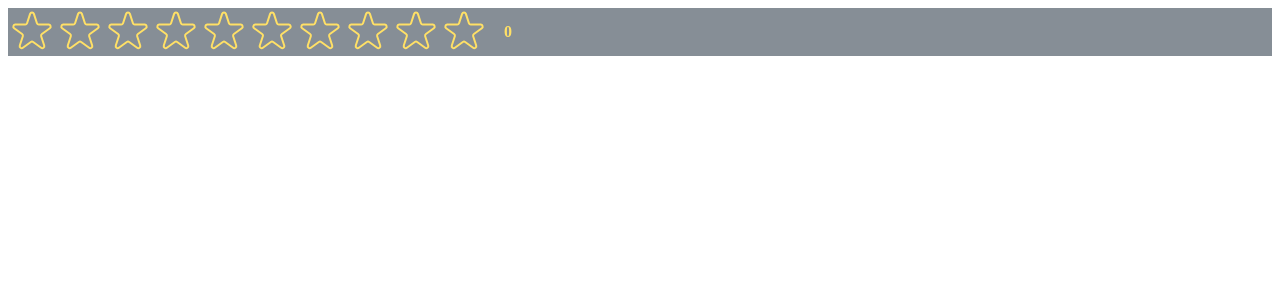
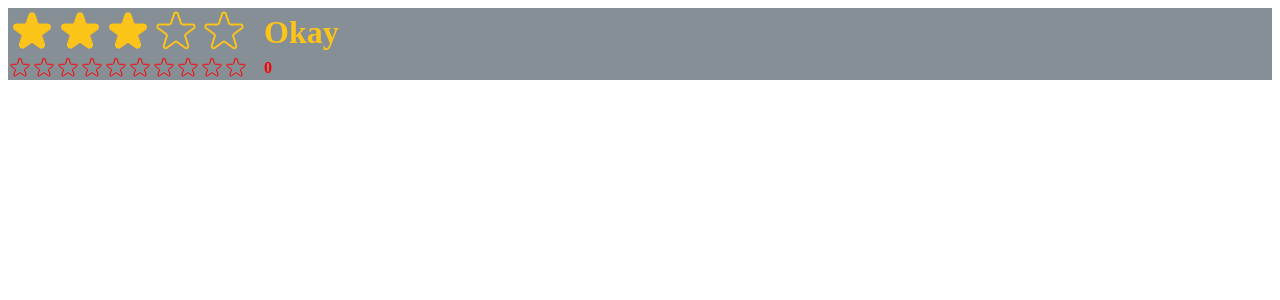
Before and after one commit to JoseAlbDR/usepopcorn-react, a React (Create React App) app: page / in a window 1280 px wide. Shown: the top 300 px of the page. Built offline with nearby package versions, Linux system fonts and the light colour scheme.

Commit message:
Customizable color, size, class, messages and defaultRating

```diff
--- a/src/StarRating.js
+++ b/src/StarRating.js
@@ -11,53 +11,65 @@
   display: "flex",
 };
 
+export default function StarRating({
+  maxRating = 5,
+  color = "#fcc419",
+  size = 48,
+  className = "",
+  messages = [],
+  defaultRating = 0,
+}) {
+  const [rating, setRating] = useState(defaultRating);
+  const [tempRating, setTempRating] = useState(defaultRating);
+
   const textStyle = {
     lineHeight: "1",
     margin: "0",
-  color: "#ffe066",
+    color: color,
     fontWeight: "bold",
+    fontSize: `${size / 1.5}px`,
   };
 
-export default function StarRating({ maxRating = 5 }) {
-  const [rating, setRating] = useState(0);
-  const [tempRating, setTempRating] = useState(0);
-
-  function handleSetRating(rating) {
-    setRating(rating);
-  }
-
   return (
-    <div style={containerStyle}>
+    <div style={containerStyle} className={className}>
       <div style={starContainerStyle}>
         {Array.from({ length: maxRating }, (_, i) => (
           <Star
-            onRate={() => handleSetRating(i + 1)}
+            onRate={() => setRating(i + 1)}
             onHoverIn={() => setTempRating(i + 1)}
             onHoverOut={() => setTempRating(0)}
             key={i}
             full={tempRating ? tempRating >= i + 1 : rating >= i + 1}
+            color={color}
+            size={size}
           />
         ))}
       </div>
-      <p style={textStyle}>{rating ? rating : tempRating}</p>
+      <p style={textStyle}>
+        {console.log(tempRating)}
+        {messages.length === maxRating
+          ? messages[tempRating ? tempRating - 1 : rating - 1]
+          : tempRating || rating || 0}
+      </p>
     </div>
   );
 }
 
+function Star({ onRate, onHoverIn, onHoverOut, full, color, size }) {
   const starStyle = {
-  width: "48px",
-  height: "48px",
+    width: `${size}px`,
+    height: `${size}px`,
     display: "block",
     cursor: "pointer",
   };
 
   const fullStar = (
-  <span role="button" style={starStyle}>
+    <span role="button">
       <svg
         xmlns="http://www.w3.org/2000/svg"
         viewBox="0 0 20 20"
-      fill="#ffe066"
-      stroke="#ffe066"
+        fill={color}
+        stroke={color}
       >
         <path d="M9.049 2.927c.3-.921 1.603-.921 1.902 0l1.07 3.292a1 1 0 00.95.69h3.462c.969 0 1.371 1.24.588 1.81l-2.8 2.034a1 1 0 00-.364 1.118l1.07 3.292c.3.921-.755 1.688-1.54 1.118l-2.8-2.034a1 1 0 00-1.175 0l-2.8 2.034c-.784.57-1.838-.197-1.539-1.118l1.07-3.292a1 1 0 00-.364-1.118L2.98 8.72c-.783-.57-.38-1.81.588-1.81h3.461a1 1 0 00.951-.69l1.07-3.292z" />
       </svg>
@@ -65,12 +77,12 @@
   );
 
   const emptyStar = (
-  <span role="button" style={starStyle}>
+    <span role="button">
       <svg
         xmlns="http://www.w3.org/2000/svg"
         fill="none"
         viewBox="0 0 24 24"
-      stroke="#ffe066"
+        stroke={color}
       >
         <path
           strokeLinecap="round"
@@ -82,10 +94,13 @@
     </span>
   );
 
-function Star({ onRate, onHoverIn, onHoverOut, full }) {
-  console.log(full);
   return (
-    <span onMouseEnter={onHoverIn} onMouseLeave={onHoverOut} onClick={onRate}>
+    <span
+      style={starStyle}
+      onMouseEnter={onHoverIn}
+      onMouseLeave={onHoverOut}
+      onClick={onRate}
+    >
       {full ? fullStar : emptyStar}
     </span>
   );
--- a/src/index.js
+++ b/src/index.js
@@ -7,8 +7,11 @@
 root.render(
   <React.StrictMode>
     {/* <App /> */}
-    <StarRating maxRating={10} />
-    {/* <StarRating maxRating={7} />
-    <StarRating /> */}
+    <StarRating
+      maxRating={5}
+      messages={["Terrible", "Bad", "Okay", "Good", "Amazing"]}
+      defaultRating={3}
+    />
+    <StarRating maxRating={10} color="red" size={24} className="test" />
   </React.StrictMode>
 );
```
Lines whose indentation alone changed are shown as unchanged.
